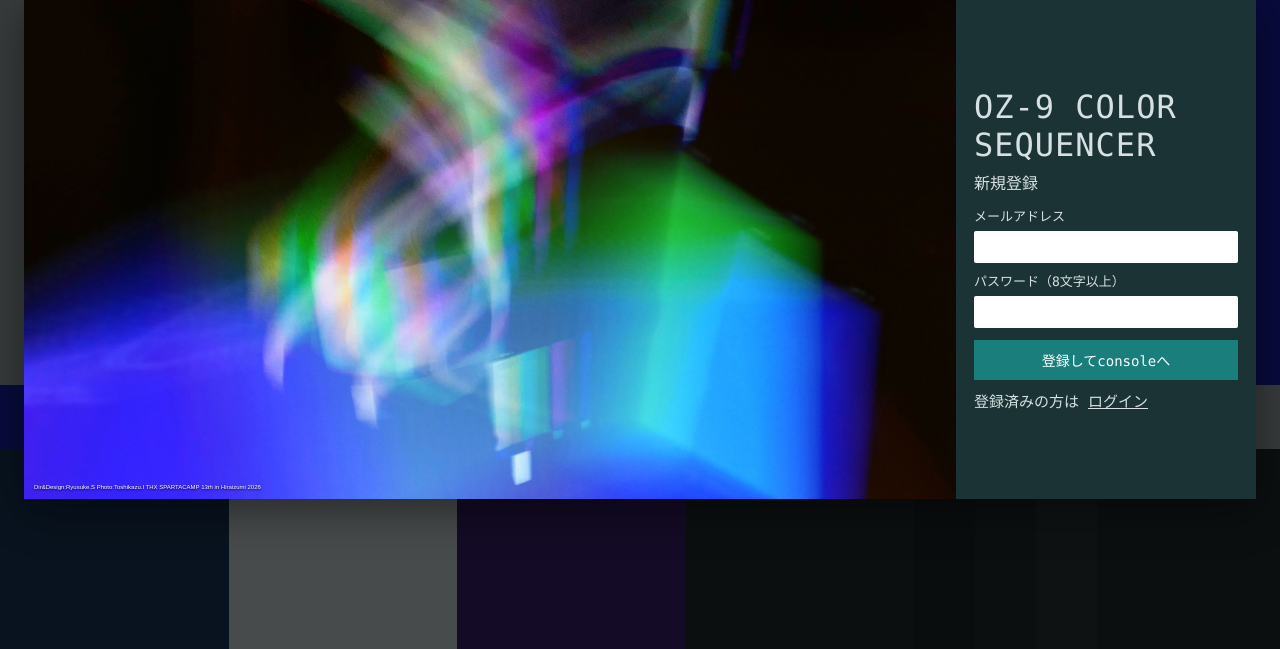
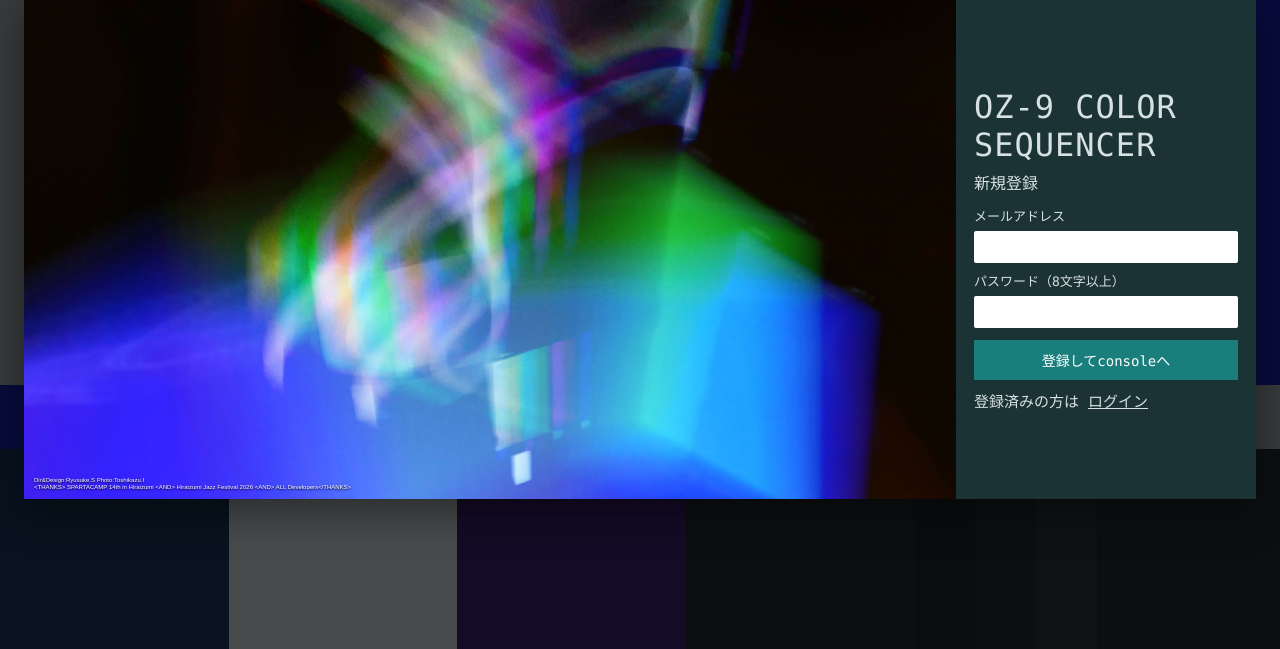
Before and after one commit to ryusuke0113-dev/color_sequencer, a Flask app: page /register in a window 1280 px wide. Shown: the part 151-800 px from the top of the page. Run offline with Flask 3, Linux system fonts and the light colour scheme; parts of the project's set-up code (start-up, migrations or seed data) failed here and were passed over.

Commit message:
スプラッシュのクレジット編集

```diff
--- a/templates/auth.html
+++ b/templates/auth.html
@@ -15,7 +15,8 @@
   <div class="stage">
     <div class="splash">
       <img src="{{ url_for('project_image', name='splash.jpg') }}" alt="" />
-      <p class="credit">Dir&amp;Design:Ryusuke.S Photo:Toshikazu.I THX SPARTACAMP 13th in Hiraizumi 2026</p>
+      <p class="credit">Dir&amp;Design:Ryusuke.S Photo:Toshikazu.I<br>
+        &lt;THANKS&gt; SPARTACAMP 14th in Hiraizumi &lt;AND&gt; Hiraizumi Jazz Festival 2026 &lt;AND&gt; ALL Developers&lt;/THANKS&gt;</p>
     </div>
     <main class="card">
       <h1>OZ-9 COLOR SEQUENCER</h1>
```
Also changed, not shown: 1 other file.
